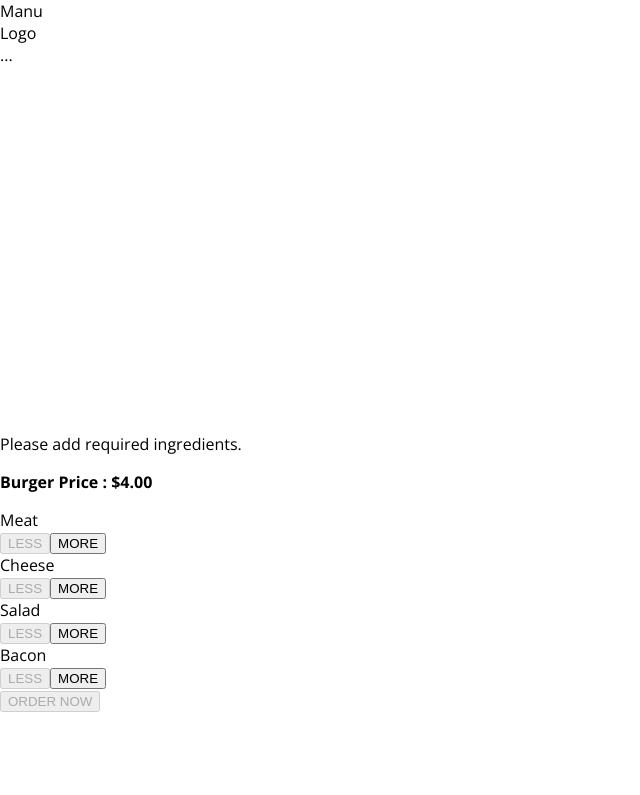
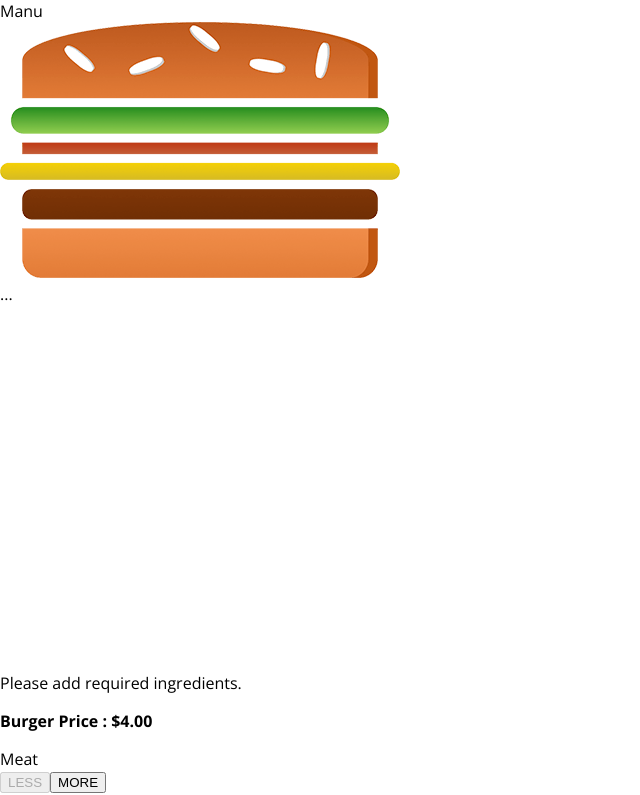
Before and after one commit to vaskarsarma/myburgerapp, a React app: page / in a window 1280 px wide. Shown: the top 795 px of the page, without its empty margins (0-640 px from the left). Built offline with nearby package versions, Linux system fonts and the light colour scheme.

Commit message:
Added logo

```diff
--- /dev/null
+++ b/src/components/Logo/Logo.css
@@ -0,0 +1,11 @@
+.Logo{
+    background-color: white;
+    padding: 8px;
+    height: 80%;
+    box-sizing: border-box;
+    border-radius: 5px;
+}
+
+.Logo img{
+    height:100%;
+}
--- /dev/null
+++ b/src/components/Logo/Logo.js
@@ -0,0 +1,11 @@
+import React from "react";
+import burgerLogo from "../../assests/Images/burger-logo.png";
+import classes from "./Logo.css";
+
+const logo= (props) => (
+    <div className={classes.Logo}>
+        <img src={burgerLogo} alt="My Burger Logo"></img>
+    </div>
+)
+
+export default logo;
--- a/src/components/Toolbar/Toolbar.js
+++ b/src/components/Toolbar/Toolbar.js
@@ -1,10 +1,11 @@
 import React from 'react';
 import classes from "./Toolbar.css";
+import Logo from "../Logo/Logo";
 
 const toolbar =(props) => (
     <header className={classes.Toolbar}>
         <div>Manu</div>
-        <div>Logo</div>
+        <Logo />
         <nav>
             ...
         </nav>
```
Also changed, not shown: src/assests/Images/burger-logo.png (added).
